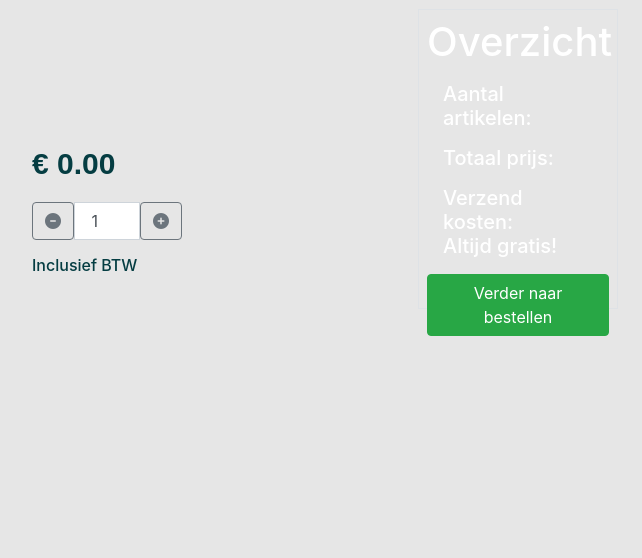
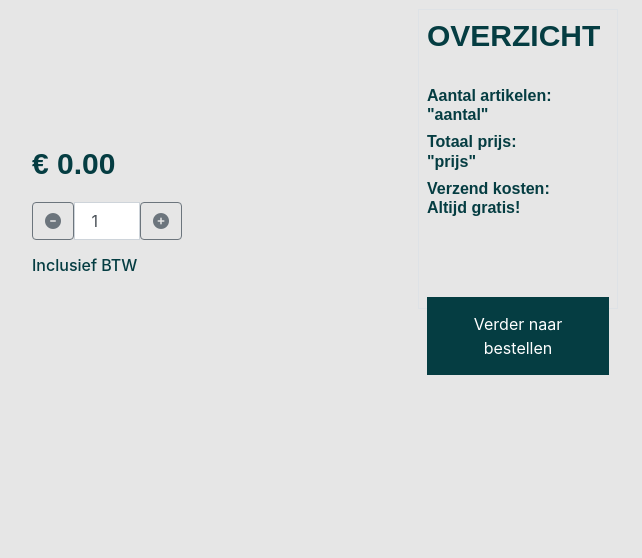
Before and after one commit to Wessel-Hakvoort/KBS_NerdyGadgets, a PHP site: page /winkelmand.php?id=1 in a window 1280 px wide. Shown: the part 242-800 px from the top of the page, without its empty margins (470-1112 px from the left). Run offline with PHP 8.4, Linux system fonts and the light colour scheme; data that the repository does not hold is empty; some libraries are stand-ins or nearby versions; some web fonts are replaced.

Commit message:
kleurtjes en winkelmand

```diff
--- a/Public/CSS/style.css
+++ b/Public/CSS/style.css
@@ -87,6 +87,17 @@ ul#ul-class-navigation li {
     margin-top: 200px;
 }
 #FilterFrame {
+    position: fixed;
+    width: 19%;
+    background-color: #086972;
+    float: left;
+    top:216px;
+    border: 1px solid #fff;
+    margin-left: 5px;
+    margin-top: 10px;
+    padding: 20px;
+}
+#WinkelmandOverzicht {
     position: fixed;
     width: 19%;
     background-color: #086972;
@@ -206,6 +217,16 @@ ul#ul-class-navigation li {
     width: 49%;
     float: left;
     padding: 10px;
+    margin-top:10px;
+    border: 1px solid;
+    font-family: pt-sans, sans-serif;
+    font-size: 20px;
+}
+#ViewBasket {
+    background-color: #086972;
+    width: 30%;
+    float: right;
+    padding: 200px;
     margin-top:10px;
     border: 1px solid;
     font-family: pt-sans, sans-serif;
@@ -482,3 +503,13 @@ ul#ul-class-price li {
     border: 1px rgb(98, 158, 255) solid;
     color: #fff;
 }
+.buttonNerd {
+  background-color: #053d42; /* Green */
+  border: none;
+  color: white;
+  padding: 15px 32px;
+  text-align: center;
+  text-decoration: none;
+  display: inline-block;
+  font-size: 16px;
+}
--- a/winkelmand.php
+++ b/winkelmand.php
@@ -83,13 +83,17 @@ $StockItemImage = getStockItemImage($_GET['id'], $databaseConnection);
             <h6> Inclusief BTW </h6>
             <?php print $StockItem['QuantityOnHand']; ?>
         </div>
-        <div id="StockItemHeader">
+        <div id="WinkelmandOverzicht2">
             <div class="CenterPriceLeft border p-2">
-                <h1>Overzicht</h1>
-                <h5 class="m-3">Aantal artikelen: <br> <?php //aantal artikelen berekenen?></h5>
-                <h5 class="m-3">Totaal prijs: <br> <?php //totaal prijs berekenen?></h5>
-                <h5 class="m-3">Verzend kosten: <BR> Altijd gratis!</h5>
-                <button class="btn btn-success"> Verder naar bestellen </button>
+                <h1 class="StockItemName">Overzicht</h1>
+				<br>
+                <h5 class="StockItemComments">Aantal artikelen: <br> "aantal"<?php //aantal artikelen berekenen?></h5>
+                <h5 class="StockItemComments">Totaal prijs: <br> "prijs"<?php //totaal prijs berekenen?></h5>
+                <h5 class="StockItemComments">Verzend kosten: <BR> Altijd gratis!</h5>
+				<br>
+				<br>
+				<br>
+                <button class="buttonNerd"> Verder naar bestellen </button>
             </div>
         </div>
     </div>
```
